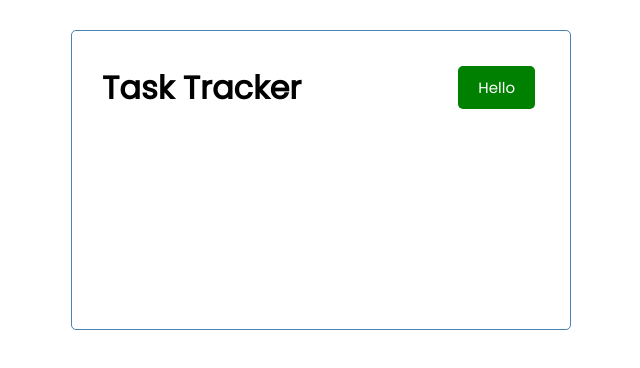
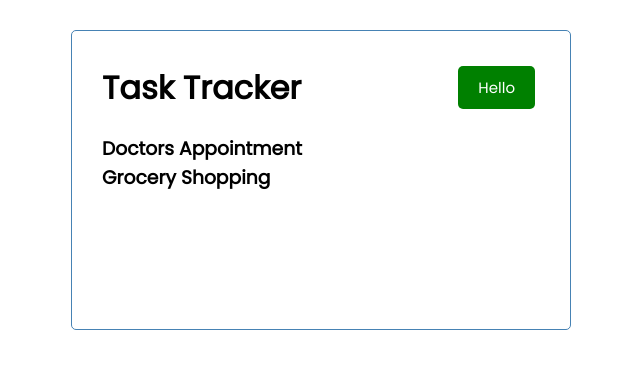
Before and after one commit to aiman9411/react_testing, a React (Create React App) app in the folder react-task-tracker/: page / in a window 1280 px wide. Shown: the top 368 px of the page, without its empty margins (319-959 px from the left). Built offline with nearby package versions, Linux system fonts and the light colour scheme.

Commit message:
add Tasks.js

```diff
--- a/react-task-tracker/src/App.js
+++ b/react-task-tracker/src/App.js
@@ -1,10 +1,12 @@
 import Header from './components/Header';
+import Tasks from './components/Tasks';
 
 function App() {
 
   return (
     <div className="container">
       <Header />
+      <Tasks />
     </div>
   );
 }
--- a/react-task-tracker/src/components/Tasks.js
+++ b/react-task-tracker/src/components/Tasks.js
@@ -16,9 +16,11 @@
 
 const Tasks = () => {
     return (
-        <div>
-
-        </div>
+        <>
+          {tasks.map((task) => (
+            <h3>{task.text}</h3>
+        ))}
+        </>
     )
 }
 
```
